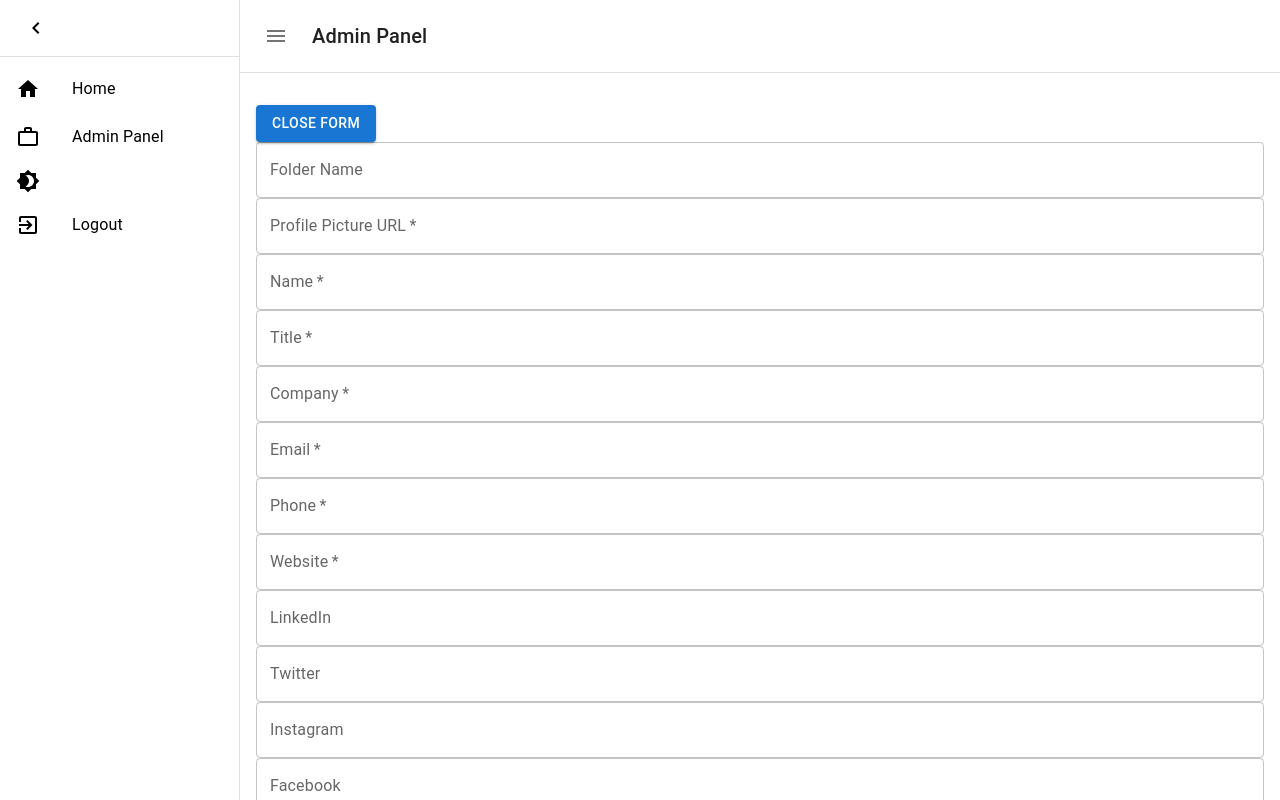
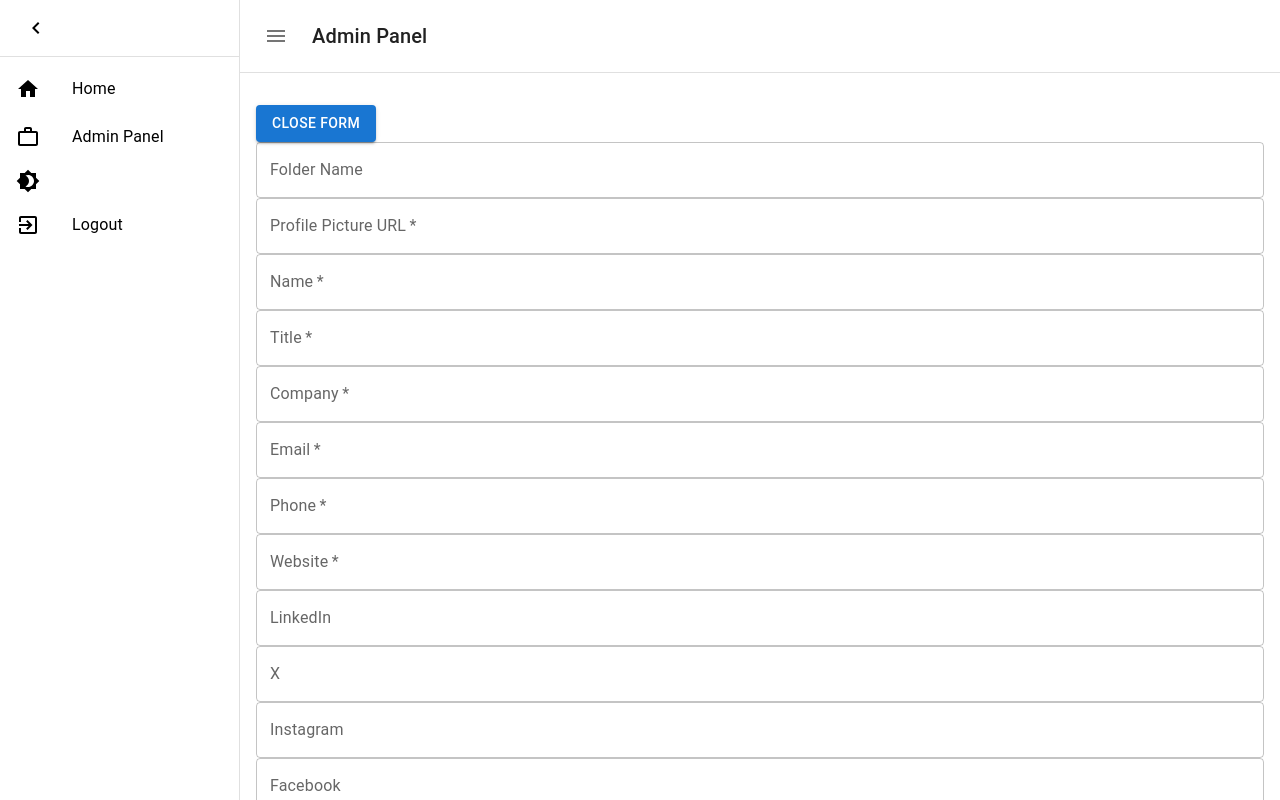
Before and after one commit to lebogangolifant/biz_link_client, a React (Create React App) app: page /admin in a window 1280 px wide. Both pictures are taken after typing "Sample" into the empty fields and a click on the button "CREATE NEW CARD". Shown: the top 800 px of the page. Built offline with nearby package versions, Linux system fonts and the light colour scheme; no server answers.

Commit message:
Update social media icons

```diff
--- a/src/components/admin/BusinessCard.js
+++ b/src/components/admin/BusinessCard.js
@@ -136,9 +136,10 @@ const BusinessCard = ({ card, onEdit, onDelete }) => {
           <TextField label="Title" name="title" value={editedData.title} onChange={handleChange} fullWidth required margin="dense" />
           <TextField label="Company" name="company" value={editedData.company} onChange={handleChange} fullWidth required margin="dense" />
           <TextField label="Email" name="email" value={editedData.email} onChange={handleChange} fullWidth required margin="dense" />
+	  <TextField label="Phone" name="phone" value={editedData.phone} onChange={handleChange} fullWidth required margin="dense" />
           <TextField label="Website" name="website" value={editedData.website} onChange={handleChange} fullWidth required margin="dense" />
           <TextField label="Linkedin" name="linkedin" value={editedData.linkedin} onChange={handleChange} fullWidth required margin="dense" />
-          <TextField label="Twitter" name="twitter" value={editedData.twitter} onChange={handleChange} fullWidth required margin="dense" />
+          <TextField label="X" name="x" value={editedData.x} onChange={handleChange} fullWidth required margin="dense" />
           <TextField label="Instagram" name="instagram" value={editedData.instagram} onChange={handleChange} fullWidth required margin="dense" />
           <TextField label="Facebook" name="facebook" value={editedData.facebook} onChange={handleChange} fullWidth required margin="dense" />
           <TextField label="Core Services" name="services" value={editedData.services} onChange={handleChange} fullWidth required margin="dense" />
@@ -153,7 +154,7 @@ const BusinessCard = ({ card, onEdit, onDelete }) => {
             margin="dense"
           >
             <MenuItem value="template1">Template 1</MenuItem>
-            <MenuItem value="template2">Template 2</MenuItem>
+            <MenuItem value="template2">Dont Use</MenuItem>
           </TextField>
           <Box sx={{ mt: 2, display: 'flex', justifyContent: 'space-between' }}>
             <Button onClick={handleEditSave} variant="contained" color="primary">Save</Button>
--- a/src/components/admin/CardTemplate1.js
+++ b/src/components/admin/CardTemplate1.js
@@ -5,7 +5,7 @@ import {
   Phone as PhoneIcon,
   Language as WebsiteIcon,
   LinkedIn as LinkedInIcon,
-  Twitter as TwitterIcon,
+  X as XIcon,
   Instagram as InstagramIcon,
   Facebook as FacebookIcon,
   Business as CompanyIcon,
@@ -54,7 +54,7 @@ const CardTemplate1 = ({ card }) => {
       EMAIL:${card.email}
       URL:${card.website}
       ${card.linkedin ? `X-SOCIALPROFILE;type=linkedin:${card.linkedin}\n` : ''}
-      ${card.twitter ? `X-SOCIALPROFILE;type=twitter:${card.twitter}\n` : ''}
+      ${card.x ? `X-SOCIALPROFILE;type=twitter:${card.x}\n` : ''}
       ${card.instagram ? `X-SOCIALPROFILE;type=instagram:${card.instagram}\n` : ''}
       ${card.facebook ? `X-SOCIALPROFILE;type=facebook:${card.facebook}\n` : ''}
       PHOTO;VALUE=URL:${card.profilePicture || ''}
@@ -117,9 +117,9 @@ const CardTemplate1 = ({ card }) => {
                 <LinkedInIcon />
               </IconButton>
             )}
-            {card.twitter && (
+            {card.x && (
               <IconButton>
-                <TwitterIcon />
+                <XIcon />
               </IconButton>
             )}
             {card.instagram && (
--- a/src/components/admin/CreateCard.js
+++ b/src/components/admin/CreateCard.js
@@ -10,7 +10,7 @@ const CreateCard = ({ onCreateCard, folders = [], onEditCard, setShowForm, owner
     phone: '',
     website: '',
     linkedin: '',
-    twitter: '',
+    x: '',
     instagram: '',
     facebook: '',
     services: '',
@@ -65,7 +65,7 @@ const CreateCard = ({ onCreateCard, folders = [], onEditCard, setShowForm, owner
         phone: '',
         website: '',
         linkedin: '',
-        twitter: '',
+        x: '',
         instagram: '',
         facebook: '',
         services: '',
@@ -92,7 +92,7 @@ const CreateCard = ({ onCreateCard, folders = [], onEditCard, setShowForm, owner
       <TextField label="Phone" name="phone" type="tel" value={formData.phone} onChange={handleChange} fullWidth error={!!errors.phone} helperText={errors.phone} required />
       <TextField label="Website" name="website" type="url" value={formData.website} onChange={handleChange} fullWidth error={!!errors.website} helperText={errors.website} required />
       <TextField label="LinkedIn" name="linkedin" value={formData.linkedin} onChange={handleChange} fullWidth />
-      <TextField label="Twitter" name="twitter" value={formData.twitter} onChange={handleChange} fullWidth />
+      <TextField label="X" name="x" value={formData.x} onChange={handleChange} fullWidth />
       <TextField label="Instagram" name="instagram" value={formData.instagram} onChange={handleChange} fullWidth />
       <TextField label="Facebook" name="facebook" value={formData.facebook} onChange={handleChange} fullWidth />
       <TextField label="Core Services" name="services" value={formData.services} onChange={handleChange} fullWidth multiline rows={4} />
```
